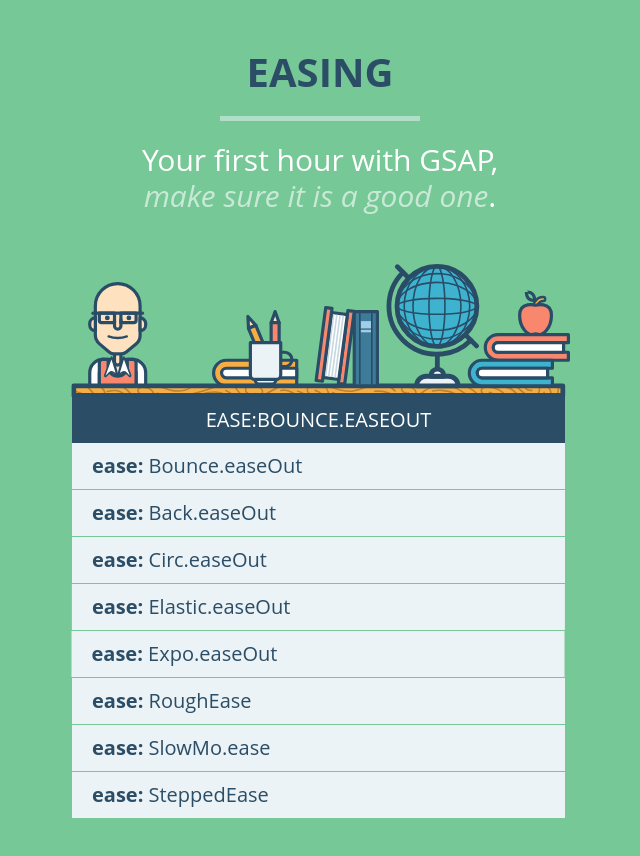
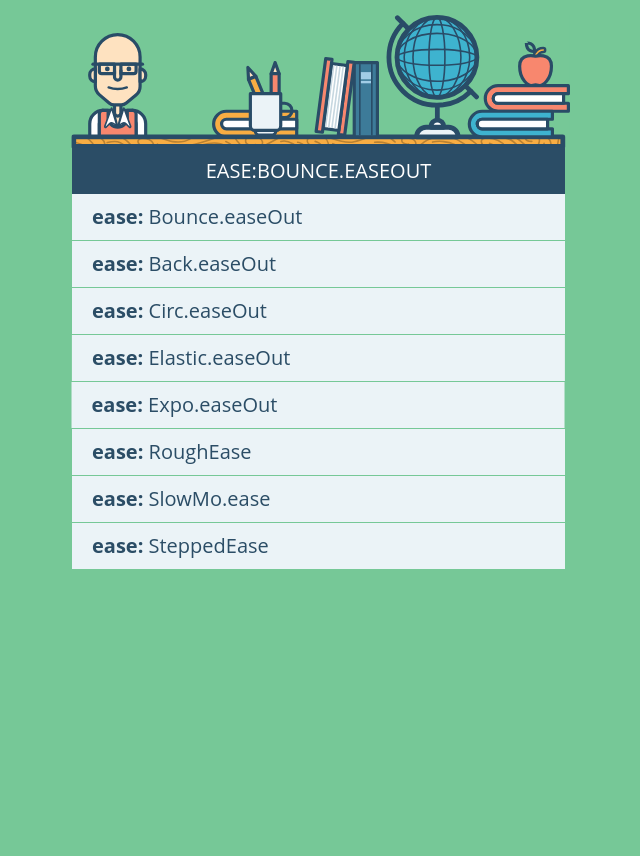
Before and after one commit to miguelapb35/miguelapb35.github.io.easing, a plain HTML site: page index.html in a window 1280 px wide. Shown: the whole page, without its empty margins (320-960 px from the left). After the commit the page ends 800 px from the top, so only its background shows below. Drawn offline with nearby package versions, Linux system fonts and the light colour scheme.

Commit message:
remove paragraph

```diff
--- a/index.html
+++ b/index.html
@@ -20,9 +20,7 @@
             <p class="browserupgrade">You are using an <strong>outdated</strong> browser. Please <a href="http://browsehappy.com/">upgrade your browser</a> to improve your experience.</p>
         <![endif]-->
           <header id="header">
-            <h1><span>Easing</span><em></em></h1>
-            <p class="intro">Your first hour with GSAP, <br /><em>make sure it is a good one</em>.</p>
-            <img src="petr-tichy-ihatetomatoes-blog.svg" alt="GreenSock 101 - Getting started with GreenSock in 60 minutes.">
+             <img src="petr-tichy-ihatetomatoes-blog.svg" alt="GreenSock 101 - Getting started with GreenSock in 60 minutes.">
 
 
             <h2>ease:Bounce.easeOut</h2>
```
